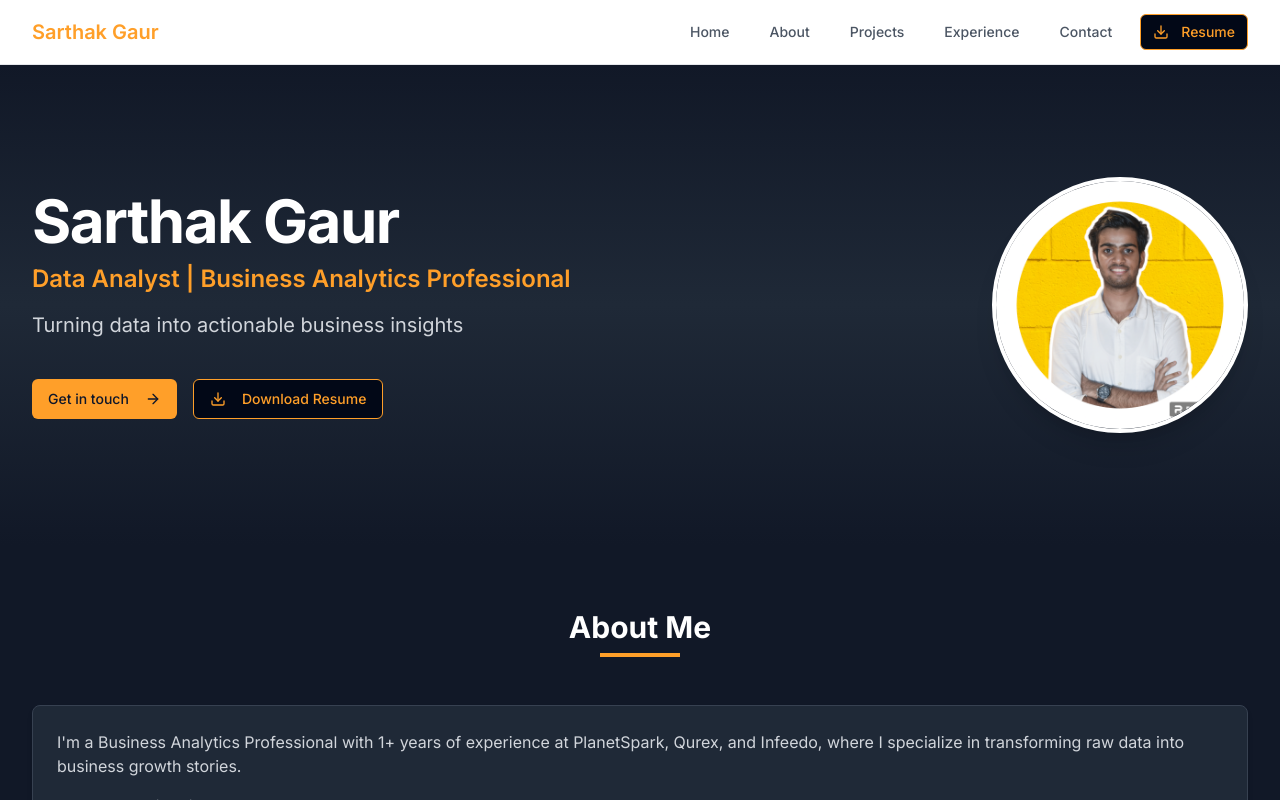
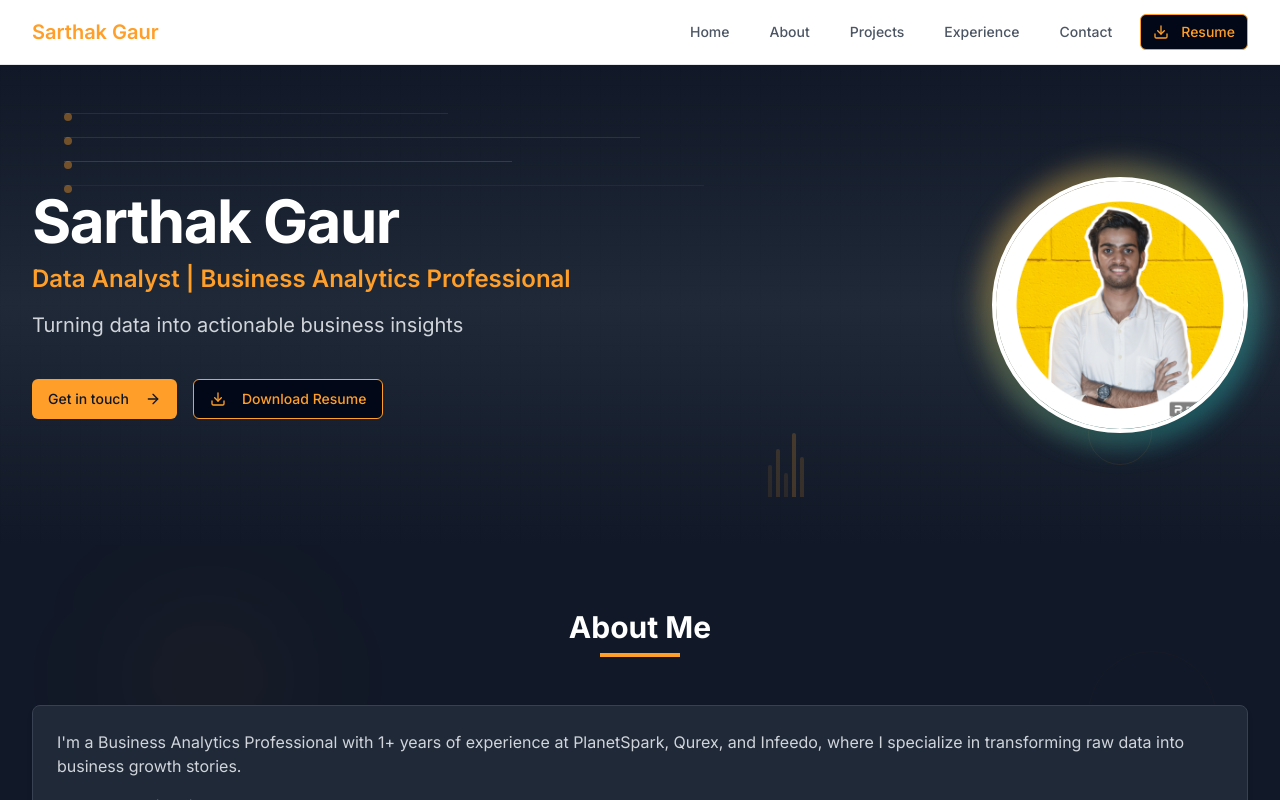
Before and after one commit to sarthakgaur2002/analytics-showcase-sarthak, a React (Vite) app: page / in a window 1280 px wide. Shown: the top 800 px of the page. Built offline with nearby package versions, Linux system fonts and the light colour scheme.

Commit message:
Add background visuals
Add background visuals to enhance website's appeal.

```diff
--- a/src/components/home/About.tsx
+++ b/src/components/home/About.tsx
@@ -1,17 +1,30 @@
 
 import React from "react";
 import { Card, CardContent } from "@/components/ui/card";
+import { ChartBar } from "lucide-react";
 
 const About = () => {
   return (
-    <section id="about" className="py-16 dark:bg-gray-900 bg-white">
-      <div className="max-w-7xl mx-auto px-4 sm:px-6 lg:px-8">
+    <section id="about" className="py-16 dark:bg-gray-900 bg-white relative">
+      {/* Subtle background elements */}
+      <div className="absolute inset-0 overflow-hidden pointer-events-none">
+        <div className="absolute top-[20%] right-[5%] w-32 h-32 rounded-full border border-accent/10 opacity-20"></div>
+        <div className="absolute bottom-[15%] left-[5%] w-24 h-24 rounded-full border border-accent/10 opacity-10"></div>
+        <div className="absolute top-[10%] left-[10%] w-40 h-40 bg-accent/5 rounded-full blur-3xl"></div>
+      </div>
+
+      <div className="max-w-7xl mx-auto px-4 sm:px-6 lg:px-8 relative z-10">
         <div className="text-center mb-12">
           <h2 className="text-3xl font-bold text-gray-900 dark:text-white">About Me</h2>
           <div className="mt-2 h-1 w-20 bg-accent mx-auto"></div>
         </div>
 
-        <Card className="shadow-md hover:shadow-lg transition-shadow duration-300 dark:bg-gray-800 dark:border-gray-700">
+        <Card className="shadow-md hover:shadow-lg transition-shadow duration-300 dark:bg-gray-800 dark:border-gray-700 relative overflow-hidden">
+          {/* Decorative chart icon */}
+          <div className="absolute -right-5 -bottom-5 opacity-5">
+            <ChartBar size={120} />
+          </div>
+
           <CardContent className="pt-6 text-left">
             <p className="text-gray-700 dark:text-gray-300 mb-4">
               I'm a Business Analytics Professional with 1+ years of experience at PlanetSpark, Qurex, and Infeedo, where I specialize in transforming raw data into business growth stories.
--- a/src/components/home/Hero.tsx
+++ b/src/components/home/Hero.tsx
@@ -18,8 +18,40 @@ const Hero = () => {
   };
 
   return (
-    <section className="py-20 md:py-28 bg-gradient-to-b from-gray-900 via-gray-800 to-gray-900">
-      <div className="max-w-7xl mx-auto px-4 sm:px-6 lg:px-8">
+    <section className="py-20 md:py-28 bg-gradient-to-b from-gray-900 via-gray-800 to-gray-900 relative overflow-hidden">
+      {/* Background visualization elements */}
+      <div className="absolute inset-0 overflow-hidden pointer-events-none">
+        {/* Abstract data chart lines */}
+        <div className="absolute top-[10%] left-[5%] w-[30%] h-[1px] bg-accent/20 animate-pulse"></div>
+        <div className="absolute top-[15%] left-[5%] w-[45%] h-[1px] bg-accent/15 animate-pulse" style={{ animationDelay: '0.5s' }}></div>
+        <div className="absolute top-[20%] left-[5%] w-[35%] h-[1px] bg-accent/20 animate-pulse" style={{ animationDelay: '0.7s' }}></div>
+        <div className="absolute top-[25%] left-[5%] w-[50%] h-[1px] bg-accent/10 animate-pulse" style={{ animationDelay: '1.2s' }}></div>
+
+        {/* Data nodes */}
+        <div className="absolute top-[10%] left-[5%] w-2 h-2 rounded-full bg-accent/40"></div>
+        <div className="absolute top-[15%] left-[5%] w-2 h-2 rounded-full bg-accent/40"></div>
+        <div className="absolute top-[20%] left-[5%] w-2 h-2 rounded-full bg-accent/40"></div>
+        <div className="absolute top-[25%] left-[5%] w-2 h-2 rounded-full bg-accent/40"></div>
+
+        {/* Background grid */}
+        <div className="absolute inset-0 bg-grid-pattern opacity-5"></div>
+
+        {/* Floating data circles */}
+        <div className="absolute top-[70%] right-[10%] w-16 h-16 rounded-full border border-accent/20 opacity-20 animate-pulse"></div>
+        <div className="absolute top-[30%] right-[15%] w-24 h-24 rounded-full border border-secondary/20 opacity-10 animate-pulse" style={{ animationDelay: '0.8s' }}></div>
+        <div className="absolute top-[50%] right-[20%] w-12 h-12 rounded-full border border-primary/20 opacity-15 animate-pulse" style={{ animationDelay: '1.5s' }}></div>
+
+        {/* Data visualization bars */}
+        <div className="absolute bottom-[10%] left-[60%] flex items-end space-x-1">
+          <div className="w-1 h-8 bg-accent/10 rounded-t"></div>
+          <div className="w-1 h-12 bg-accent/15 rounded-t"></div>
+          <div className="w-1 h-6 bg-accent/10 rounded-t"></div>
+          <div className="w-1 h-16 bg-accent/20 rounded-t"></div>
+          <div className="w-1 h-10 bg-accent/15 rounded-t"></div>
+        </div>
+      </div>
+
+      <div className="max-w-7xl mx-auto px-4 sm:px-6 lg:px-8 relative z-10">
         <div className="flex flex-col-reverse md:flex-row items-center justify-between">
           <div className="text-left md:w-3/5 mt-8 md:mt-0">
             <h1 className="text-4xl sm:text-5xl md:text-6xl font-bold text-white tracking-tight">
--- a/src/components/home/Projects.tsx
+++ b/src/components/home/Projects.tsx
@@ -43,8 +43,32 @@ const Projects = () => {
   ];
 
   return (
-    <section id="projects" className="py-16 bg-gray-900 dark:bg-gray-900">
-      <div className="max-w-7xl mx-auto px-4 sm:px-6 lg:px-8">
+    <section id="projects" className="py-16 bg-gray-900 dark:bg-gray-900 relative">
+      {/* Background visualization elements */}
+      <div className="absolute inset-0 overflow-hidden pointer-events-none">
+        {/* Abstract graph background */}
+        <div className="absolute inset-0 bg-grid-pattern opacity-5"></div>
+
+        {/* Data visualization decorative elements */}
+        <div className="absolute top-0 left-0 w-full h-32 bg-gradient-to-b from-accent/5 to-transparent"></div>
+        <div className="absolute bottom-0 right-0 w-full h-32 bg-gradient-to-t from-accent/5 to-transparent"></div>
+
+        {/* Chart lines */}
+        <svg className="absolute bottom-0 left-0 w-full h-32 opacity-10" viewBox="0 0 1440 120" preserveAspectRatio="none">
+          <path
+            d="M0,120 C240,100 480,0 720,50 C960,100 1200,0 1440,80 L1440,140 L0,140 Z"
+            fill="url(#accent-gradient)"
+          />
+          <defs>
+            <linearGradient id="accent-gradient" x1="0%" y1="0%" x2="100%" y2="0%">
+              <stop offset="0%" stopColor="var(--accent)" stopOpacity="0.3" />
+              <stop offset="100%" stopColor="var(--secondary)" stopOpacity="0.3" />
+            </linearGradient>
+          </defs>
+        </svg>
+      </div>
+
+      <div className="max-w-7xl mx-auto px-4 sm:px-6 lg:px-8 relative z-10">
         <div className="text-center mb-12">
           <h2 className="text-3xl font-bold text-white">Projects</h2>
           <div className="mt-2 h-1 w-20 bg-accent mx-auto"></div>
--- a/src/index.css
+++ b/src/index.css
@@ -107,6 +107,25 @@
     transition: background-color 0.3s ease, color 0.3s ease, border-color 0.3s ease;
   }
 
+  /* Background grid pattern */
+  .bg-grid-pattern {
+    background-image:
+      linear-gradient(to right, rgba(100, 100, 100, 0.1) 1px, transparent 1px),
+      linear-gradient(to bottom, rgba(100, 100, 100, 0.1) 1px, transparent 1px);
+    background-size: 20px 20px;
+  }
+
+  /* Data flow animation */
+  @keyframes flow {
+    0% { transform: translateY(0) translateX(0); opacity: 0; }
+    50% { opacity: 0.5; }
+    100% { transform: translateY(20px) translateX(20px); opacity: 0; }
+  }
+
+  .animate-data-flow {
+    animation: flow 5s infinite;
+  }
+
   /* Custom scrollbar */
   ::-webkit-scrollbar {
     width: 8px;
```
